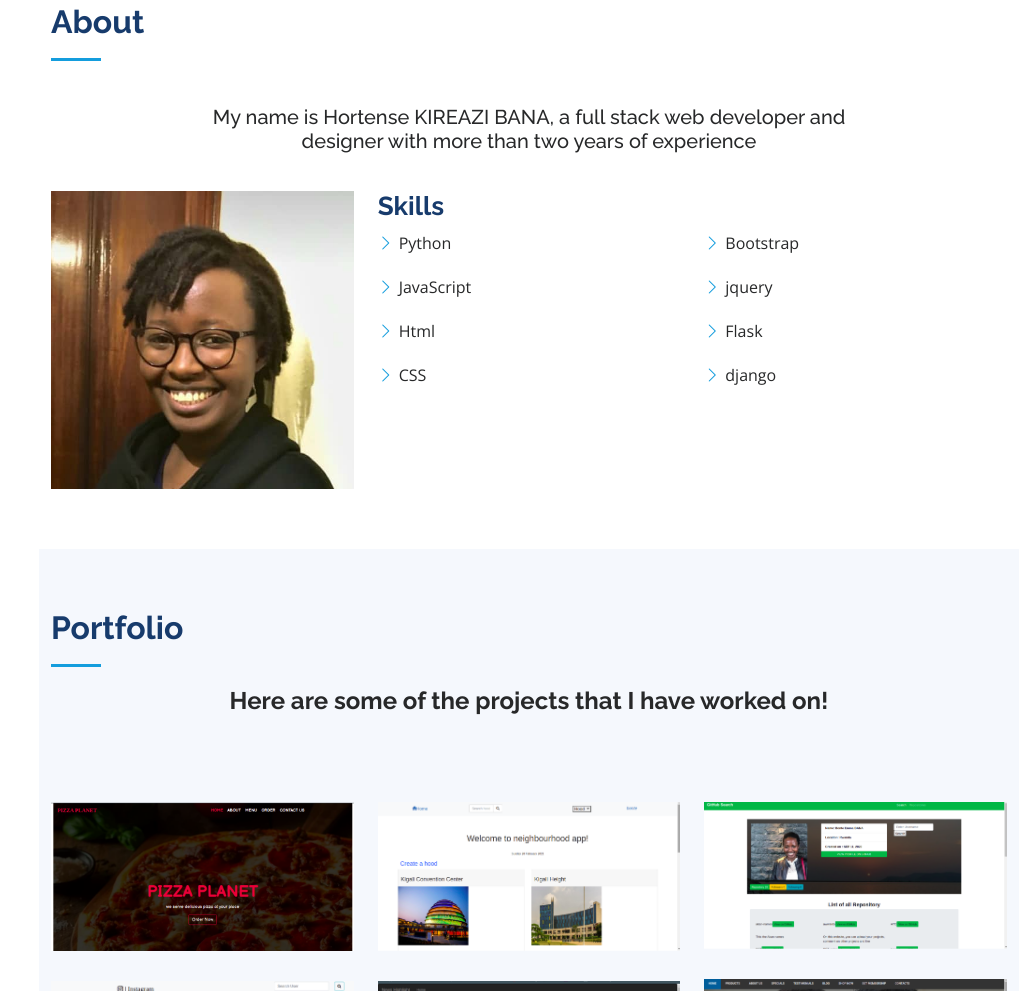
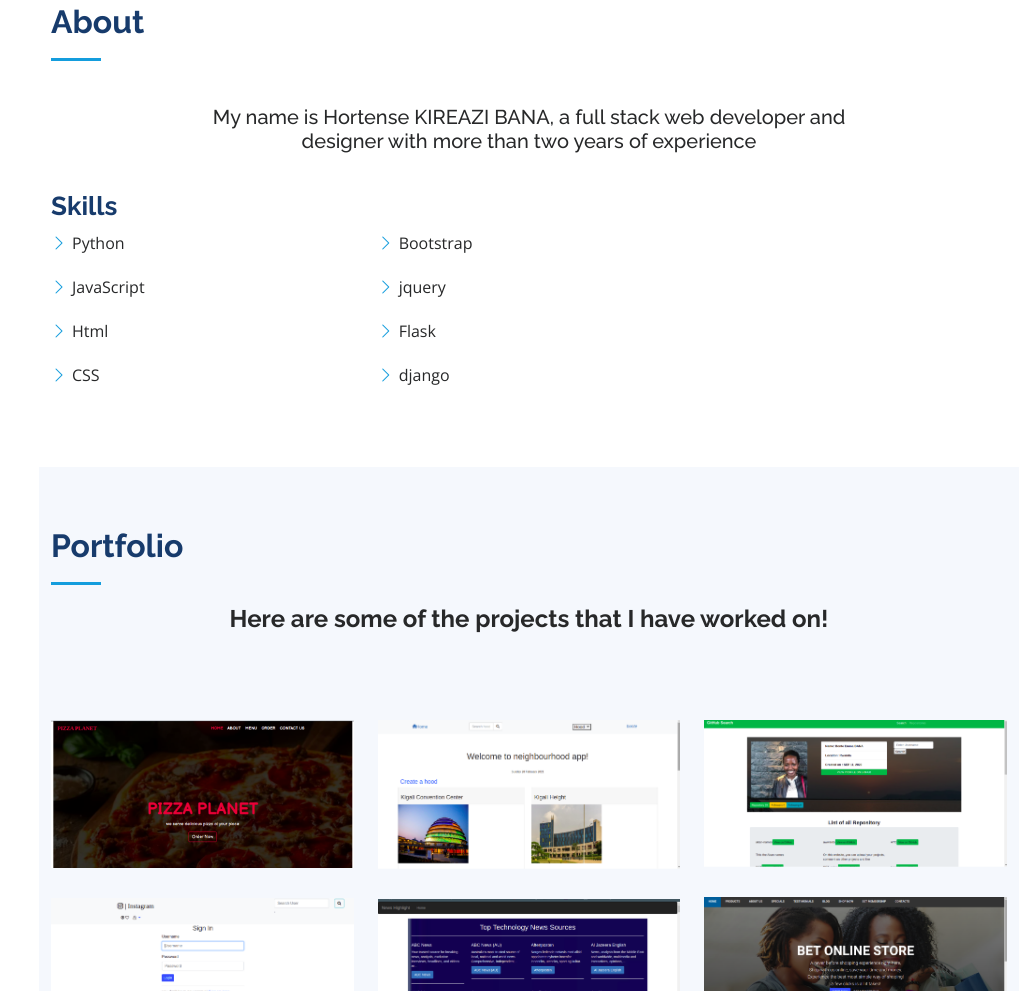
Before and after one commit to kirezibana/me, a plain HTML site: page index.html in a window 1280 px wide. Shown: the part 857-1848 px from the top of the page, without its empty margins (261-1280 px from the left). Drawn offline with nearby package versions, Linux system fonts and the light colour scheme; files whose address does not match are found by name.

Commit message:
adding file

```diff
--- a/index.html
+++ b/index.html
@@ -85,9 +85,7 @@
         </div>
 
         <div class="row">
-          <div class="col-lg-4" data-aos="fade-right">
-            <img src="assets/img/WhatsApp Image 2021-02-27 at 21.52.56.jpeg" class="img-fluid" alt="">
-          </div>
+
           <div class="col-lg-8 pt-4 pt-lg-0 content" data-aos="fade-left">
             <h3>Skills</h3>
 
```
